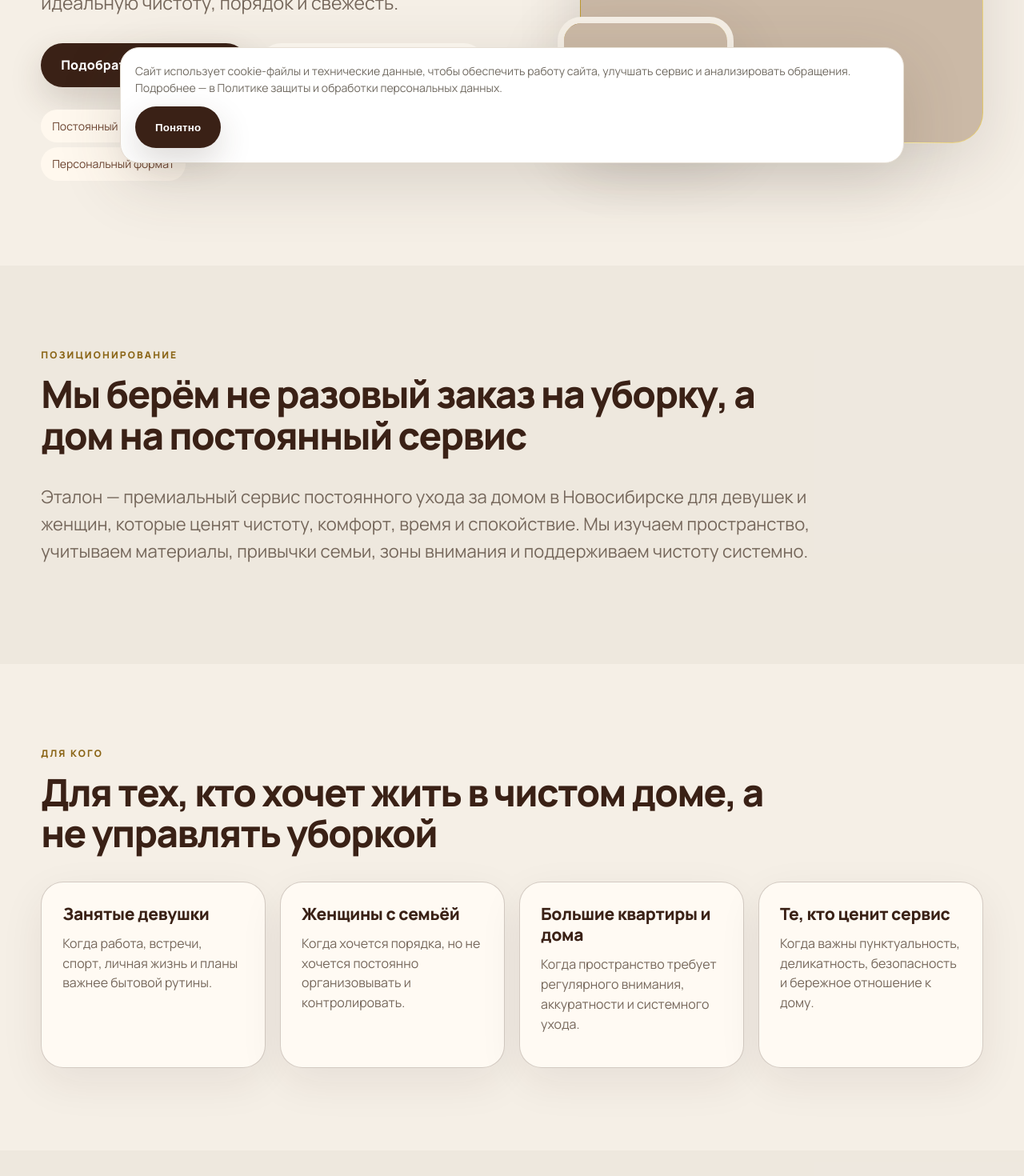
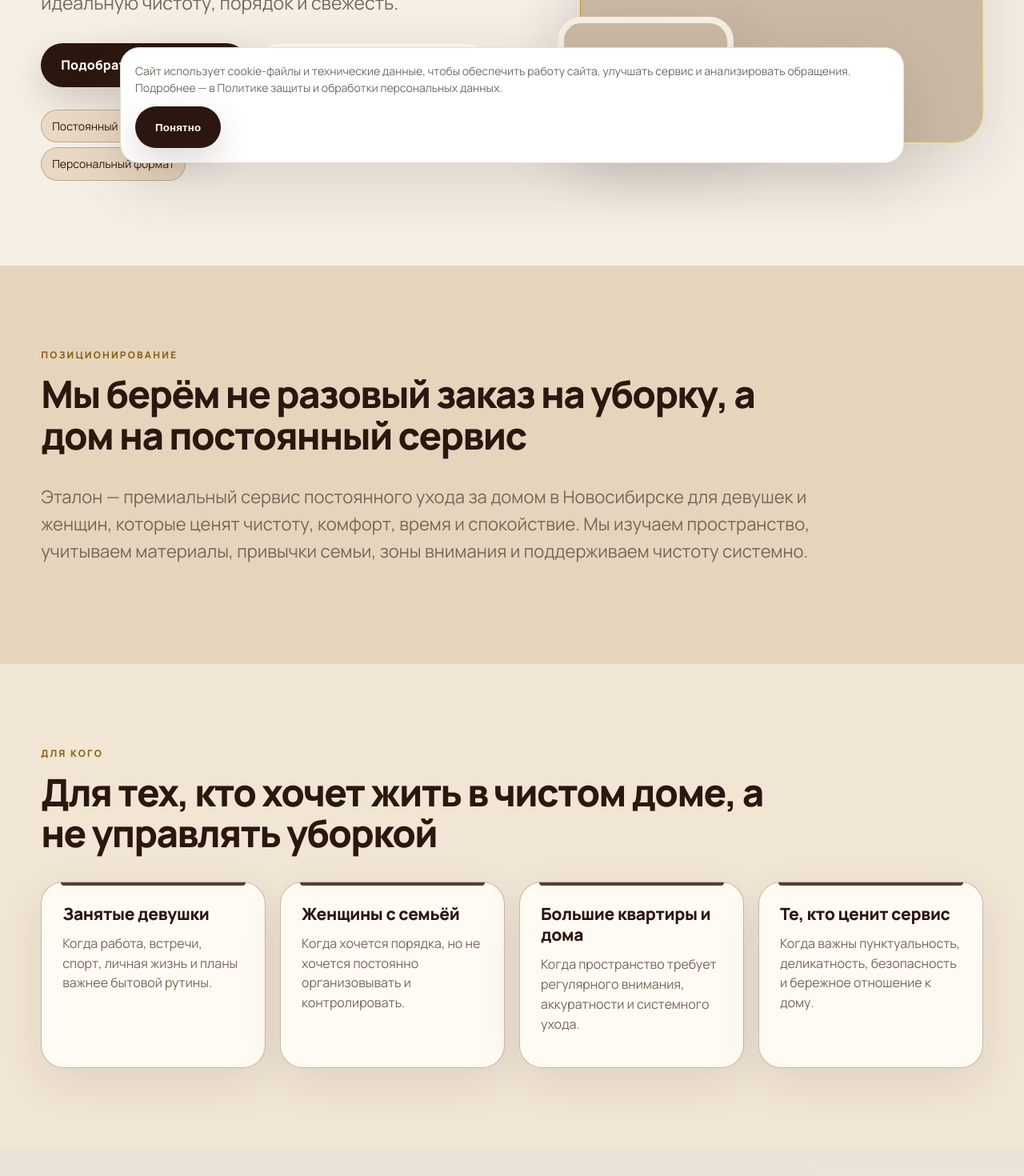
Before and after one commit to lutaevaem/etalon-cleaning, a React (Vite) app in the folder frontend/: page / in a window 1280 px wide. Shown: the part 580-2050 px from the top of the page at 80% size. Built offline with nearby package versions, Linux system fonts and the light colour scheme; no server answers.

Commit message:
Add more silk chocolate brown premium styling

```diff
--- a/frontend/public/premium-animation-overrides.css
+++ b/frontend/public/premium-animation-overrides.css
@@ -1,46 +1,62 @@
 :root{
-  --bg:#f1e7da;
+  --bg:#f1e5d4;
   --surface:#fff8ee;
-  --surface-2:#e8dac8;
-  --text:#2d1b13;
-  --muted:#6c5a4d;
-  --line:#d9c8b4;
+  --surface-2:#e5d1bb;
+  --text:#2b170f;
+  --muted:#6b5a4d;
+  --line:#d5bea5;
   --accent:#5a3524;
   --accent-dark:#2b170f;
-  --accent-soft:#e5d4c1;
-  --chocolate:#3a2116;
+  --accent-soft:#e1cbb4;
+  --chocolate:#2b170f;
+  --chocolate-2:#3a2116;
   --chocolate-soft:#6b432f;
-  --brown-line:rgba(58,33,22,.22);
+  --chocolate-silk:#4b2a1c;
+  --brown-line:rgba(58,33,22,.30);
 }
 
 body{background:var(--bg)!important;color:var(--text)!important}
-.site-header{background:rgba(241,231,218,.94)!important;border-bottom-color:rgba(58,33,22,.24)!important}
+.site-header{background:rgba(241,229,212,.95)!important;border-bottom-color:rgba(58,33,22,.34)!important}
 .logo,.logo-text,h1,h2,h3{color:var(--chocolate)!important}
 .eyebrow{color:var(--gold-dark)!important}
 
 .header-cta,.btn.primary{background:var(--chocolate)!important;color:#fff!important}
 .btn.secondary{background:var(--surface)!important;color:var(--chocolate)!important}
 
-main > .section:nth-child(even){background:rgba(58,33,22,.035)}
+main > .section:nth-child(even){background:rgba(58,33,22,.055)}
 main > .section:nth-child(odd){background:transparent}
+.section.intro,.section.services,.section.people,.section.faq{background:#e7d4bd!important}
+.section.audience,.section.formats,.section.gallery,.section.reviews{background:#f1e5d4!important}
 
 .card,.format-card,blockquote,details,.quiz-card{
   background:var(--surface)!important;
   border-color:var(--brown-line)!important;
-  box-shadow:0 18px 54px rgba(58,33,22,.075)!important;
+  box-shadow:0 18px 54px rgba(58,33,22,.095)!important;
+}
+
+.card::before,.format-card::before,blockquote::before,details::before{
+  content:"";
+  position:absolute;
+  left:24px;
+  right:24px;
+  top:0;
+  height:4px;
+  border-radius:0 0 999px 999px;
+  background:var(--chocolate-silk);
+  opacity:.9;
 }
 
 .card:hover,.format-card:hover,blockquote:hover,details:hover{
-  border-color:rgba(212,175,55,.82)!important;
-  box-shadow:0 24px 74px rgba(58,33,22,.13)!important;
+  border-color:rgba(212,175,55,.86)!important;
+  box-shadow:0 24px 74px rgba(58,33,22,.16)!important;
 }
 
 .card h3,.format-card h3,summary,cite{color:var(--chocolate)!important}
-.card p,.format-card p,.step p,details p,blockquote p,.wide-text,.lead,.caption,.quiz-copy p,.people-grid p,.final p,.final span{color:var(--muted)!important}
+.card p,.format-card p,.step p,details p,blockquote p,.wide-text,.lead,.caption,.quiz-copy p,.people-grid p{color:var(--muted)!important}
 
 .compare-box.muted{
-  background:#efe2d1!important;
-  border-color:rgba(58,33,22,.18)!important;
+  background:#e4cfb8!important;
+  border-color:rgba(58,33,22,.26)!important;
 }
 
 .compare-box.accent,.value-card{
@@ -50,21 +66,24 @@ main > .section:nth-child(odd){background:transparent}
 .compare-box.accent h3,.value-card h2{color:#fff!important}
 
 .format-card.featured{
-  background:#f7eddc!important;
+  background:var(--chocolate)!important;
   border-color:var(--gold)!important;
-  box-shadow:0 24px 72px rgba(58,33,22,.16)!important;
+  box-shadow:0 24px 72px rgba(58,33,22,.22)!important;
+}
+.format-card.featured h3,.format-card.featured p{color:#fff!important}
+.format-card.featured .best-for{color:rgba(255,255,255,.82)!important;border-top-color:rgba(212,175,55,.62)!important}
+
+.hero-points span{
+  background:#ead8c2!important;
+  color:var(--chocolate)!important;
+  border-color:rgba(58,33,22,.26)!important;
 }
 
-.hero-points span{
-  background:#fff8ee!important;
-  color:var(--chocolate-soft)!important;
-}
-
-.step{border-top-color:rgba(58,33,22,.24)!important}
-.best-for{border-top-color:rgba(58,33,22,.22)!important}
+.step{border-top-color:rgba(58,33,22,.34)!important}
+.best-for{border-top-color:rgba(58,33,22,.28)!important}
 
 input,select,textarea{
-  border-color:rgba(58,33,22,.18)!important;
+  border-color:rgba(58,33,22,.22)!important;
   background:#fffaf3!important;
 }
 input:focus,select:focus,textarea:focus{
@@ -72,12 +91,28 @@ input:focus,select:focus,textarea:focus{
   box-shadow:0 0 0 4px rgba(212,175,55,.15)!important;
 }
 
+.quiz-card{
+  background:#f8eddf!important;
+  border-color:rgba(58,33,22,.34)!important;
+}
+
+.final{
+  background:var(--chocolate)!important;
+  color:#fff!important;
+  border:1.5px solid var(--gold)!important;
+  border-radius:38px!important;
+  padding:clamp(34px,5vw,66px)!important;
+  box-shadow:0 28px 86px rgba(58,33,22,.22)!important;
+}
+.final h2,.final p,.final span{color:#fff!important}
+.final p,.final span{opacity:.86}
+
 .footer{
-  background:#e2d1bd!important;
-  border-top-color:rgba(58,33,22,.28)!important;
+  background:#d8c0a5!important;
+  border-top-color:rgba(58,33,22,.38)!important;
 }
 .footer strong,.footer-legal strong{color:var(--chocolate)!important}
-.footer-legal{border-top-color:rgba(58,33,22,.22)!important}
+.footer-legal{border-top-color:rgba(58,33,22,.28)!important}
 
 .logo-mark{animation-duration:8.4s,14.4s!important}
 .header-cta{animation-duration:8.4s!important}
```
